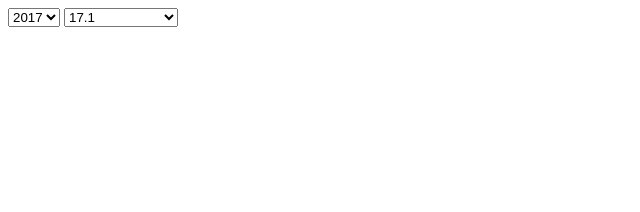
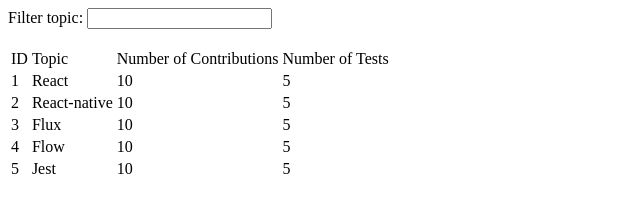
Before and after one commit to kalabhairava/angular-demos, a plain HTML site: page index.html in a window 1280 px wide. Shown: the whole page, without its empty margins (0-640 px from the left). Drawn offline with nearby package versions, Linux system fonts and the light colour scheme.

Commit message:
* Data table with searchable field

```diff
--- a/app.js
+++ b/app.js
@@ -1,57 +1,38 @@
 const app = angular.module("app", []).controller("controller", Controller);
 
 function Controller($scope) {
-  $scope.years = [];
-  const currentYear = new Date().getFullYear();
-  $scope.selectedYear = currentYear;
+  $scope.searchTopic = "";
 
-  // Populate years from current year till 2015
-  for (let i = currentYear; i >= 2015; i--) {
-    $scope.years.push(i);
-  }
-
-  // Example object in the array 'yearReleases' => {year: 2017, releases: ["17.1", "17.1-Offrelease", "17.2", ...]}
-  let yearReleases = $scope.years.map(year => {
-    return {
-      year,
-      releases: getReleases(year)
-    };
-  });
-
-  $scope.updateReleases = function() {
-    // Get all the releases for the year selected in drop-down
-    $scope.releases = yearReleases.filter(
-      item => item.year === $scope.selectedYear
-    )[0].releases;
-
-    // Set the selected release to the first release of the year selected in drop-down
-    $scope.selectedRelease = $scope.releases[0];
-    // console.log($scope.selectedYear);
-    // console.log($scope.selectedRelease);
-    // console.log($scope.releases);
-  };
-
-  // set releases initially
-  $scope.updateReleases();
-
-  /**
-   * Get all the releases in a year
-   * @param {Number} year
-   * @returns {Array} an array of all releases in the given year
-   */
-
-  function getReleases(year) {
-    // get last 2 digits of the year
-    const YY = year.toString().substring(2, 4);
-    let releases = [];
-
-    // Every year has 12 releases => 17.1, 17.1-Offrelease, ... 17.6, 17.6-Offrelease
-    for (let i = 0; i < 12; i = i + 2) {
-      let j = i / 2;
-      releases[i] = `${YY}.${j + 1}`;
-      releases[i + 1] = releases[i] + "-Offrelease";
+  $scope.tableData = [
+    {
+      id: 1,
+      topic: "React",
+      contributions: 10,
+      tests: 5
+    },
+    {
+      id: 2,
+      topic: "React-native",
+      contributions: 10,
+      tests: 5
+    },
+    {
+      id: 3,
+      topic: "Flux",
+      contributions: 10,
+      tests: 5
+    },
+    {
+      id: 4,
+      topic: "Flow",
+      contributions: 10,
+      tests: 5
+    },
+    {
+      id: 5,
+      topic: "Jest",
+      contributions: 10,
+      tests: 5
     }
-
-    return releases;
-  }
+  ];
 }
--- a/index.html
+++ b/index.html
@@ -11,12 +11,30 @@
 
 <body>
     <div ng-app="app" ng-controller="controller">
-        <!-- Year -->
-        <select ng-options="year for year in years" ng-model="selectedYear" ng-change="updateReleases()"></select>
 
-        <!-- Releases -->
-        <select ng-options="release for release in releases" ng-model="selectedRelease"></select>
+        <label for="search">Filter topic: </label>
+        <input type="text" ng-model="search.topic">
+        <br>
+        <br>
 
+        <table>
+            <thead>
+                <tr>
+                    <td>ID</td>
+                    <td>Topic</td>
+                    <td>Number of Contributions</td>
+                    <td>Number of Tests</td>
+                </tr>
+            </thead>
+            <tbody>
+                <tr ng-repeat="row in tableData | filter: search">
+                    <td>{{row.id}}</td>
+                    <td>{{row.topic}}</td>
+                    <td>{{row.contributions}}</td>
+                    <td>{{row.tests}}</td>
+                </tr>
+            </tbody>
+        </table>
     </div>
 </body>
 
```
